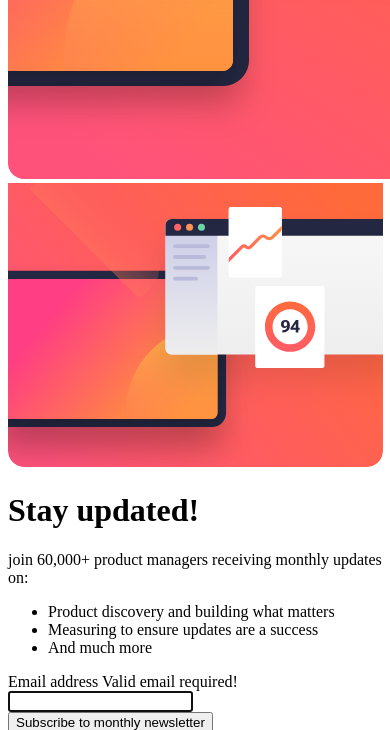
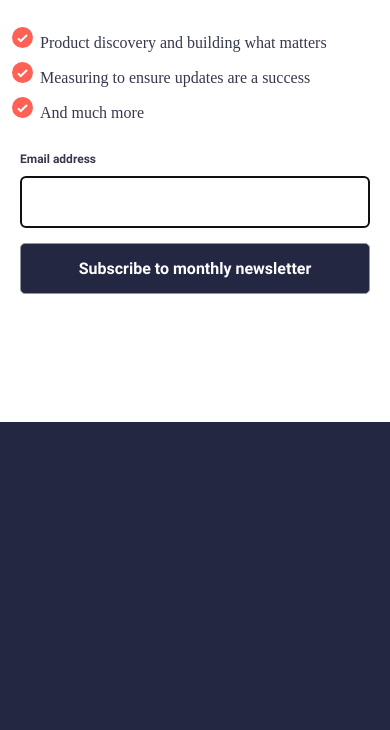
Before and after one commit to KipsangEmmanuel/Newsletter-sign-up-form, a plain HTML site: page index.html in a window 390 px wide. Shown: the part 422-1152 px from the top of the page. After the commit the page ends 844 px from the top, so only its background shows below. Drawn offline with Linux system fonts and the light colour scheme.

Commit message:
feature: styling

```diff
--- a/index.html
+++ b/index.html
@@ -9,6 +9,7 @@
       sizes="32x32"
       href="./assets/images/favicon-32x32.png"
     />
+    <link rel="stylesheet" href="style.css">
 
     <title>
       Newsletter sign-up form with success message
--- /dev/null
+++ b/style.css
@@ -0,0 +1,221 @@
+:root {
+    --Dark_slate_grey: hsl(234, 29%, 20%);
+    --Charcoal_grey: hsl(235, 18%, 26%);
+    --Grey: hsl(231, 7%, 60%);
+    --White: hsl(0, 0%, 100%);
+    --Tomato: hsl(4, 100%, 67%);
+  }
+  * {
+    margin: 0;
+    box-sizing: border-box;
+    font-size: 16px;
+    color: var(--Charcoal_grey);
+  }
+  @font-face {
+    font-family: "roboto_regular";
+    src: url("./assets/fonts/Roboto-Regular.ttf");
+  }
+  @font-face {
+    font-family: "roboto_bold";
+    src: url("./assets/fonts/Roboto-Bold.ttf");
+  }
+
+  body {
+    background-color: var(--Dark_slate_grey);
+    font-family: "robot_regular";
+    height: 100vh;
+    margin: 0;
+    display: grid;
+    place-items: center;
+  }
+  main {
+    background-color: var(--White);
+    position: relative;
+    display: flex;
+    justify-content: center;
+    align-items: center;
+    overflow: hidden;
+    max-width: 1040px;
+    border-radius: 20px;
+    padding: 10px;
+  }
+  img {
+    width: 100%;
+    height: 100%;
+    object-fit: contain;
+  }
+
+  .root {
+    overflow: auto;
+    position: relative;
+    height: 100%;
+    width: 100%;
+    display: flex;
+    align-items: center;
+    justify-content: space-between;
+    flex-direction: row-reverse;
+  }
+  .root .banner {
+    height: 100%;
+    width: 40%;
+  }
+
+  .banner .mobile_image {
+    display: none;
+  }
+
+  .contents {
+    display: flex;
+    flex-direction: column;
+    gap: 10px;
+    width: 40%;
+    margin-left: 10%;
+  }
+
+  .information {
+    display: flex;
+    flex-direction: column;
+    gap: 10px;
+  }
+
+  form {
+    display: flex;
+    flex-direction: column;
+    gap: 10px;
+  }
+
+  .email {
+    border: 2px solid var(--Grey);
+    border-radius: 5px;
+    padding: 15px;
+  }
+  .email:hover {
+    cursor: pointer;
+  }
+  label {
+    font-size: 12px;
+    font-family: "roboto_bold";
+    width: 100%;
+    display: flex;
+    justify-content: space-between;
+  }
+
+  label span {
+    font-size: 12px;
+    font-family: "roboto_regular";
+    color: #f00;
+  }
+  .button {
+    font-family: "roboto_bold";
+    border-radius: 5px;
+    padding: 15px;
+    border: 1px solid var(--Grey);
+    transition: all 0.3s;
+    margin-top: 5px;
+    background-color: var(--Dark_slate_grey);
+    color: var(--White);
+    width: 100%;
+  }
+
+  .button:hover {
+    cursor: pointer;
+    transition: all 0.3s;
+    background-image: linear-gradient(to right, hsl(4, 78%, 70%), var(--Tomato));
+  }
+
+  .validate_email {
+    outline-color: #0f0;
+    border-color: #0f0;
+  }
+  .error_email {
+    border-color: #f00;
+    outline-color: var(--Tomato) !important;
+    background-color: rgba(255, 1, 1, 0.1);
+    color: var(--Tomato) !important;
+  }
+
+  h1 {
+    font-family: "roboto_bold";
+    font-size: 50px;
+  }
+
+  ul {
+    display: flex;
+    flex-direction: column;
+    gap: 10px;
+    list-style: url("./assets/images/icon-list.svg");
+    padding: 20px;
+  }
+
+  /* success page */
+  .icon {
+    margin: 0%;
+    height: 70px;
+    width: 70px;
+  }
+  .success {
+    display: flex;
+    justify-content: space-between;
+    flex-direction: column;
+    gap: 10px;
+    width: 100%;
+    height: 100%;
+    max-width: 1040px;
+    margin: 0%;
+    aspect-ratio: 1/1;
+  }
+
+  .success .contents {
+    margin: 0%;
+    width: auto;
+    max-width: 350px;
+    height: fit-content;
+    display: flex;
+    flex-direction: column;
+    gap: 20px;
+    font-weight: 400;
+    padding: 30px;
+  }
+  .success .contents span {
+    font-family: "roboto_bold";
+  }
+
+  .hide {
+    display: none;
+  }
+
+  /* mobile view styles */
+
+  @media only screen and (max-width: 600px) {
+    .root {
+      flex-direction: column;
+      align-items: normal;
+      justify-content: normal;
+    }
+    main {
+      border-radius: 0;
+      height: 100%;
+      padding: 0;
+    }
+    .root .banner .desktop_image {
+      display: none;
+    }
+    .root .banner .mobile_image {
+      display: block;
+    }
+
+    .root .banner {
+      width: 100%;
+      height: fit-content;
+    }
+
+    .root .contents {
+      width: 100%;
+      padding: 20px;
+      height: fit-content;
+      margin: 0;
+    }
+    .success .contents {
+      height: 100%;
+    }
+  }
```
